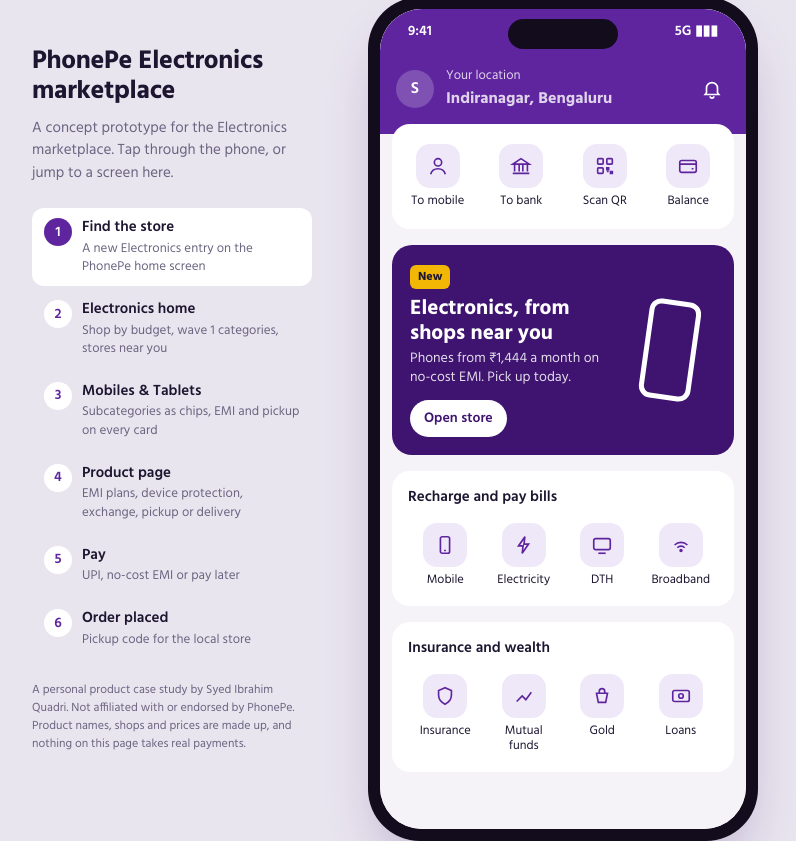
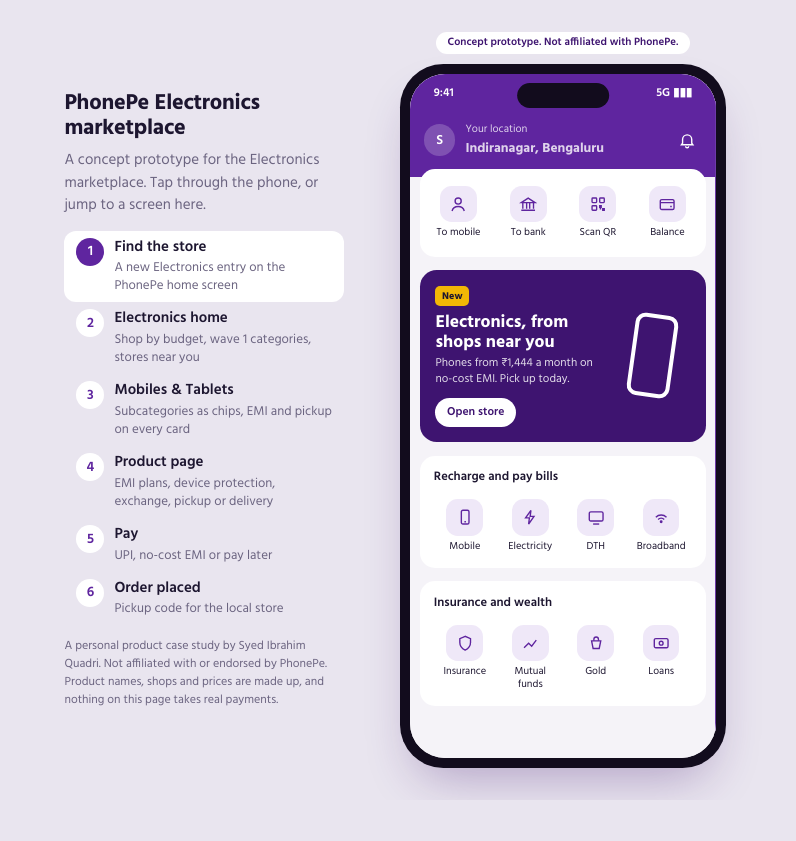
Before and after one commit to syedibrahimquadri/phonepe-electronics-prototype, a website built with Vite: page index.html in a window 1280 px wide. Shown: the whole page, without its empty margins (245-1041 px from the left). After the commit the page ends 800 px from the top, so only its background shows below. Built offline with nearby package versions, Linux system fonts and the light colour scheme.

Commit message:
Add files via upload

```diff
--- /dev/null
+++ b/fit.js
@@ -0,0 +1,28 @@
+// Scale the phone mock-up and the guide panel down on short desktop windows,
+// so both are fully visible without scrolling.
+// On phones (760px wide or less) the prototype fills the screen instead, so nothing is scaled.
+
+const MOBILE_QUERY = window.matchMedia('(max-width: 760px)');
+const PAGE_PADDING = 64; // body has 32px padding top and bottom
+
+function fitHeight(element, minScale) {
+  element.style.zoom = '';
+  if (MOBILE_QUERY.matches) return;
+  const naturalHeight = element.getBoundingClientRect().height;
+  const scale = Math.min(1, (window.innerHeight - PAGE_PADDING) / naturalHeight);
+  if (scale < 1) element.style.zoom = String(Math.max(scale, minScale));
+}
+
+export function initFitToScreen() {
+  const device = document.querySelector('.device');
+  const rail = document.querySelector('.rail');
+
+  const fit = () => {
+    if (device) fitHeight(device, 0.5);
+    if (rail) fitHeight(rail, 0.75); // keep the guide text readable
+  };
+
+  fit();
+  window.addEventListener('resize', fit);
+  MOBILE_QUERY.addEventListener('change', fit);
+}
--- a/main.js
+++ b/main.js
@@ -6,6 +6,7 @@
 import { enterCategory, initCategory } from './category.js';
 import { initProduct, renderProduct } from './product.js';
 import { initCheckout, renderCheckout } from './checkout.js';
+import { initFitToScreen } from './fit.js';
 
 function renderOrder() {
   renderProduct();
@@ -38,3 +39,4 @@
 initProduct({ onChange: renderOrder });
 initCheckout();
 renderOrder();
+initFitToScreen();
--- a/rail.css
+++ b/rail.css
@@ -11,3 +11,12 @@
 .rail .t{display:block;font-weight:600;font-size:15px;line-height:1.3}
 .rail .d{display:block;font-size:13px;color:var(--muted);line-height:1.4;margin-top:2px}
 .rail .foot{font-size:12px;color:var(--muted);margin-top:22px;line-height:1.5}
+
+/* Tighter spacing on short laptop screens */
+@media (max-height: 820px) and (min-width: 761px) {
+  .rail h1{font-size:22px}
+  .rail p.lead{margin:8px 0 14px}
+  .rail ol{gap:0}
+  .rail li button{padding:7px 12px}
+  .rail .foot{margin-top:12px}
+}
```
Also changed, not shown: README.md.
